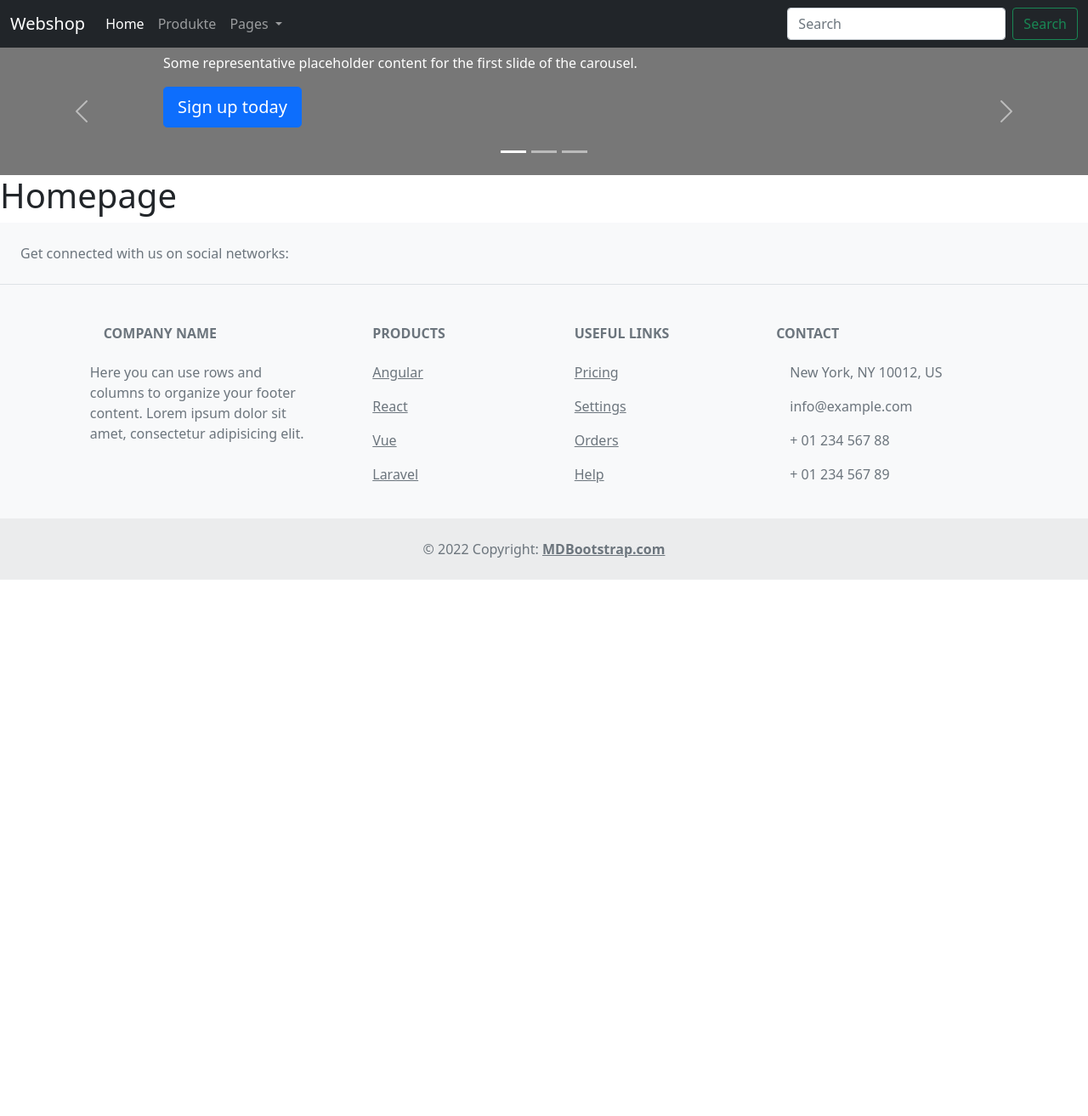
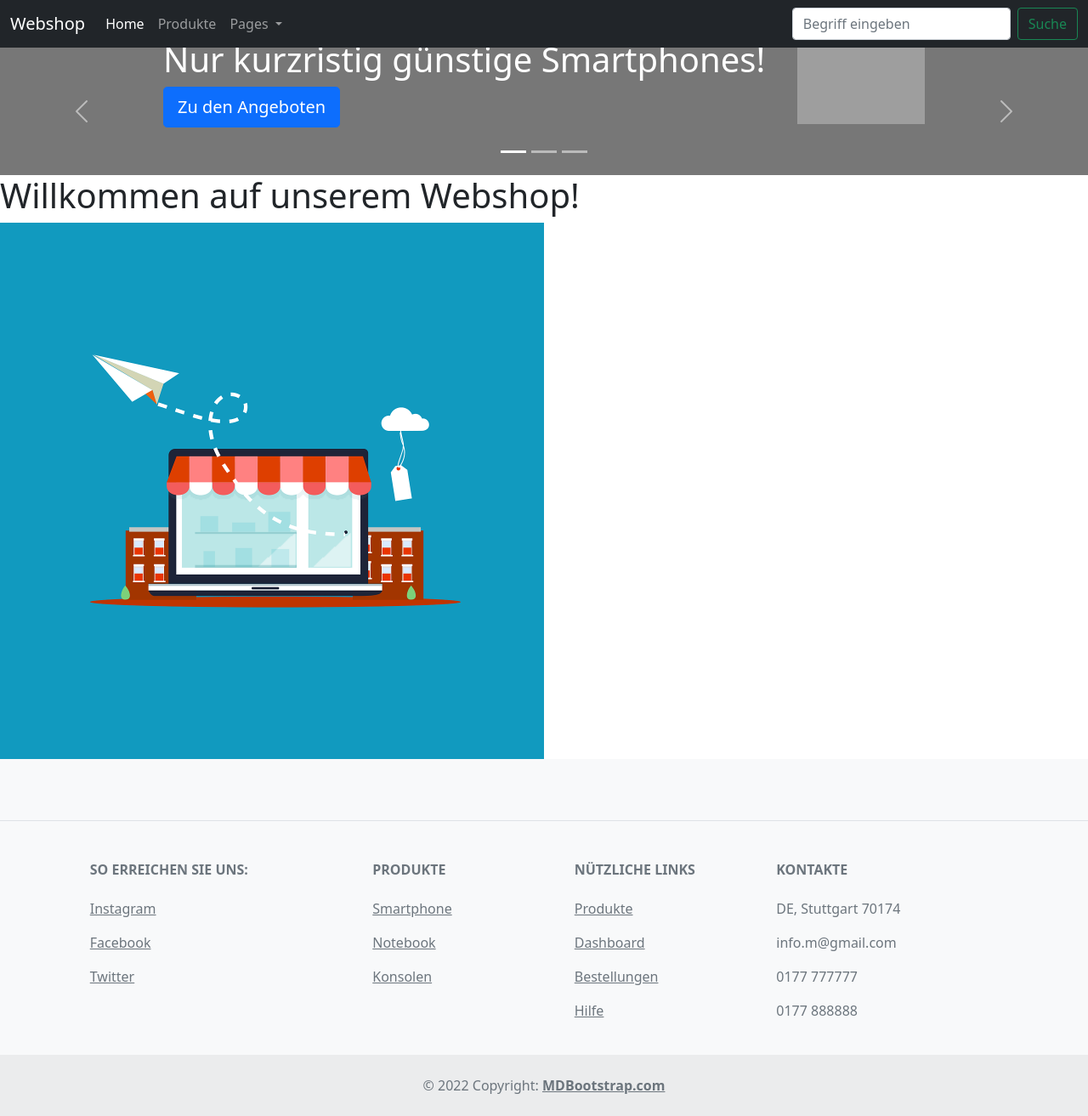
Before and after one commit to Mesut6300/webshop-project, a PHP site: page /index.php in a window 1280 px wide. Shown: the whole page at 85% size. Before the commit the page ends 682 px from the top, so only its background shows below. Run offline with PHP 8.4, Linux system fonts and the light colour scheme; grey boxes are pictures that could not be loaded.

Commit message:
Ajax_new

```diff
--- a/footer.php
+++ b/footer.php
@@ -6,7 +6,7 @@
   >
     <!-- Left -->
     <div class="me-5 d-none d-lg-block">
-      <span>Get connected with us on social networks:</span>
+      <span> <h2></h2></span>
     </div>
     <!-- Left -->
 
@@ -44,11 +44,18 @@
         <div class="col-md-3 col-lg-4 col-xl-3 mx-auto mb-4">
           <!-- Content -->
           <h6 class="text-uppercase fw-bold mb-4">
-            <i class="fas fa-gem me-3"></i>Company name
+          So erreichen Sie uns:
           </h6>
           <p>
-            Here you can use rows and columns to organize your footer content. Lorem ipsum
-            dolor sit amet, consectetur adipisicing elit.
+            <p>
+            <a href="#!" class="text-reset">Instagram</a>
+          </p>
+            <p>
+            <a href="#!" class="text-reset">Facebook</a>
+            </p>
+            <p>
+              <a href="#!" class="text-reset">Twitter</a>
+            </p>
           </p>
         </div>
         <!-- Grid column -->
@@ -57,20 +64,18 @@
         <div class="col-md-2 col-lg-2 col-xl-2 mx-auto mb-4">
           <!-- Links -->
           <h6 class="text-uppercase fw-bold mb-4">
-            Products
+            Produkte
           </h6>
           <p>
-            <a href="#!" class="text-reset">Angular</a>
+            <a href="#!" class="text-reset">Smartphone</a>
           </p>
           <p>
-            <a href="#!" class="text-reset">React</a>
+            <a href="#!" class="text-reset">Notebook</a>
           </p>
           <p>
-            <a href="#!" class="text-reset">Vue</a>
+            <a href="#!" class="text-reset">Konsolen</a>
           </p>
-          <p>
-            <a href="#!" class="text-reset">Laravel</a>
-          </p>
+
         </div>
         <!-- Grid column -->
 
@@ -78,19 +83,19 @@
         <div class="col-md-3 col-lg-2 col-xl-2 mx-auto mb-4">
           <!-- Links -->
           <h6 class="text-uppercase fw-bold mb-4">
-            Useful links
+            Nützliche Links
           </h6>
           <p>
-            <a href="#!" class="text-reset">Pricing</a>
+            <a href="#!" class="text-reset">Produkte</a>
           </p>
           <p>
-            <a href="#!" class="text-reset">Settings</a>
+            <a href="#!" class="text-reset">Dashboard</a>
           </p>
           <p>
-            <a href="#!" class="text-reset">Orders</a>
+            <a href="#!" class="text-reset">Bestellungen</a>
           </p>
           <p>
-            <a href="#!" class="text-reset">Help</a>
+            <a href="#!" class="text-reset">Hilfe</a>
           </p>
         </div>
         <!-- Grid column -->
@@ -99,15 +104,16 @@
         <div class="col-md-4 col-lg-3 col-xl-3 mx-auto mb-md-0 mb-4">
           <!-- Links -->
           <h6 class="text-uppercase fw-bold mb-4">
-            Contact
+            Kontakte
           </h6>
-          <p><i class="fas fa-home me-3"></i> New York, NY 10012, US</p>
-          <p>
-            <i class="fas fa-envelope me-3"></i>
-            info@example.com
+          <p>DE, Stuttgart 70174
           </p>
-          <p><i class="fas fa-phone me-3"></i> + 01 234 567 88</p>
-          <p><i class="fas fa-print me-3"></i> + 01 234 567 89</p>
+          <p>info.m@gmail.com
+          </p>
+          <p>0177 777777
+          </p>
+          <p>0177 888888
+          </p>
         </div>
         <!-- Grid column -->
       </div>
--- a/header.php
+++ b/header.php
@@ -38,8 +38,8 @@
 
       </ul>
       <form class="d-flex">
-        <input class="form-control me-2" type="search" placeholder="Search" aria-label="Search">
-        <button class="btn btn-outline-success" type="submit">Search</button>
+        <input class="form-control me-2" type="search" placeholder="Begriff eingeben" aria-label="Suche">
+        <button class="btn btn-outline-success" type="submit">Suche</button>
       </form>
     </div>
   </div>
@@ -53,13 +53,16 @@
     </div>
     <div class="carousel-inner">
       <div class="carousel-item active">
+
         <svg class="bd-placeholder-img" width="100%" height="100%" xmlns="http://www.w3.org/2000/svg" aria-hidden="true" preserveAspectRatio="xMidYMid slice" focusable="false"><rect width="100%" height="100%" fill="#777"/></svg>
 
         <div class="container">
           <div class="carousel-caption text-start">
-            <h1>Example headline.</h1>
-            <p>Some representative placeholder content for the first slide of the carousel.</p>
-            <p><a class="btn btn-lg btn-primary" href="#">Sign up today</a></p>
+
+          <img style="float: right; " img src="./Images/sm.jpg"; width = 150px; height = 100px />
+          <h1>Nur kurzristig günstige Smartphones!</h1>
+            <p><a class="btn btn-lg btn-primary" href="#">Zu den Angeboten</a></p>
+
           </div>
         </div>
       </div>
--- a/index.php
+++ b/index.php
@@ -9,7 +9,8 @@
 </head>
 <body>
     <?php include_once("header.php") ?>
-    <h1>Homepage</h1>
+    <h1>Willkommen auf unserem Webshop!</h1>
+    <img src="./Images/store.png" class="d-block w-50" alt="...">
     <?php include_once("footer.php") ?>
 
     <script src="https://cdn.jsdelivr.net/npm/bootstrap@5.0.2/dist/js/bootstrap.bundle.min.js" integrity="sha384-MrcW6ZMFYlzcLA8Nl+NtUVF0sA7MsXsP1UyJoMp4YLEuNSfAP+JcXn/tWtIaxVXM" crossorigin="anonymous"></script>
--- a/login.php
+++ b/login.php
@@ -72,13 +72,13 @@ if ($_SERVER["REQUEST_METHOD"] == "POST") {
             <!-- Checkbox -->
             <div class="form-check">
               <input class="form-check-input" type="checkbox" value="" id="form1Example3" checked />
-              <label class="form-check-label" for="form1Example3"> Remember me </label>
+              <label class="form-check-label" for="form1Example3"> Mich erinnern </label>
             </div>
             <a href="register.php">Register</a>
           </div>
 
           <!-- Submit button -->
-          <button type="submit" class="btn btn-primary btn-lg btn-block">Sign in</button>
+          <button type="submit" class="btn btn-primary btn-lg btn-block">Einloggen</button>
 
 
 
```
Also changed, not shown: Images/smart.png (added), 1 other file.
